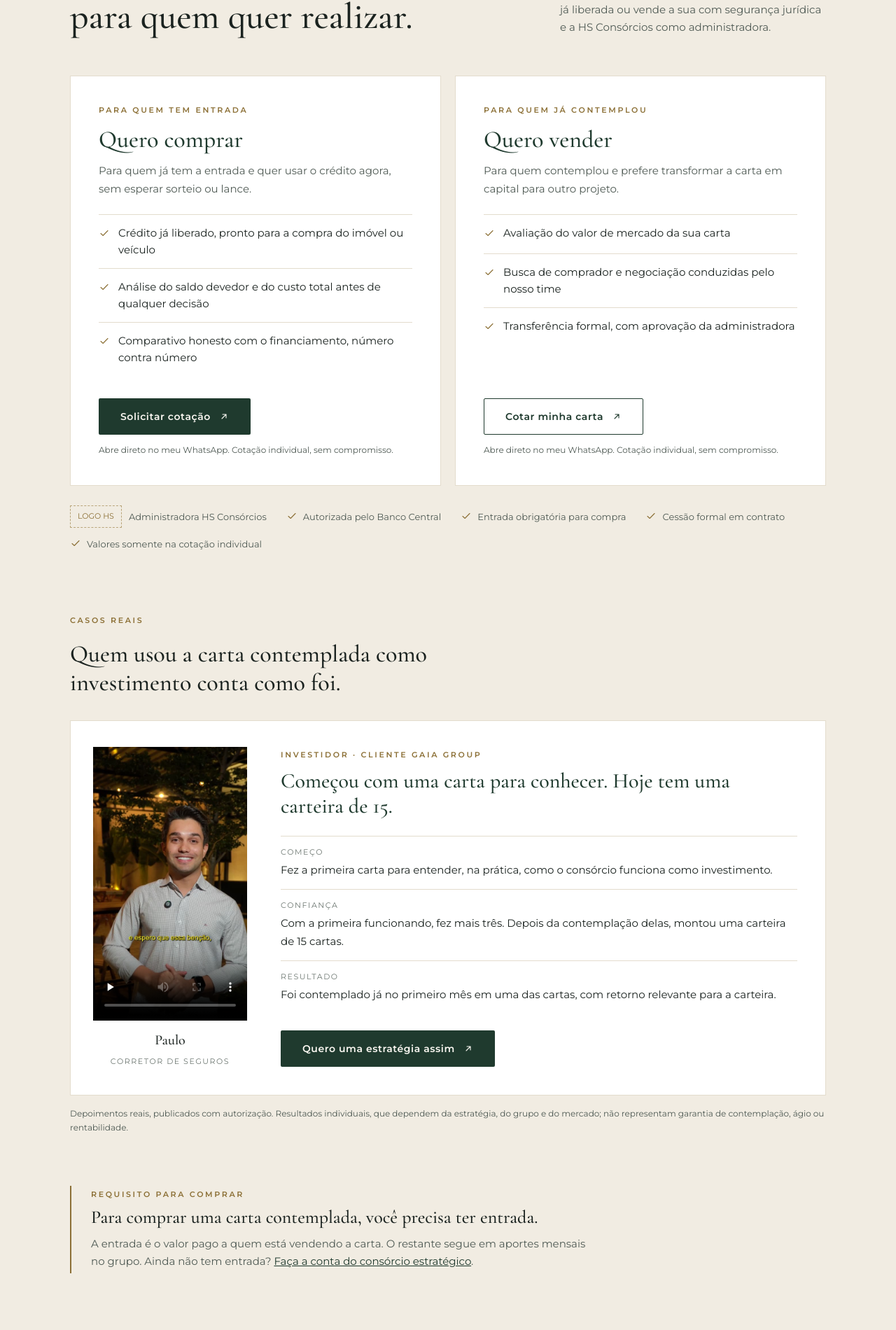
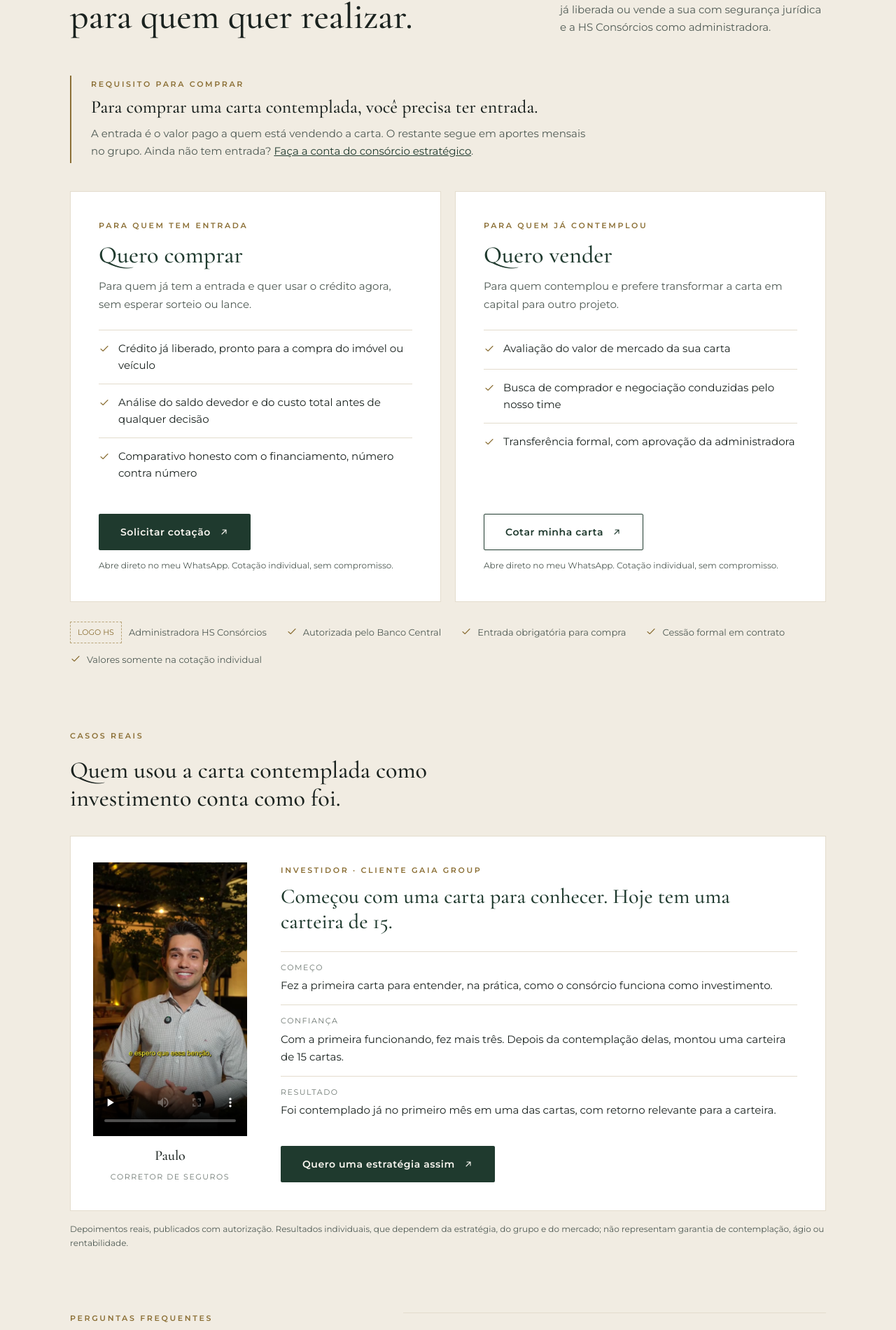
Before and after one commit to joaoc23dias/Consorcio-Inteligente-, a Next.js app: page / in a window 1280 px wide. Shown: the part 5420-7320 px from the top of the page at 70% size. Built offline with nearby package versions, Linux system fonts and the light colour scheme; grey boxes are pictures that could not be loaded.

Commit message:
Cartas contempladas: nova ordem (requisito antes dos botões) e chamada final de cotação
Co-Authored-By: Claude Opus 5.5 <noreply@anthropic.com>
Claude-Session: https://claude.ai/code/session_01PWsREDKrVSqGNK6L7kcVFr

```diff
--- a/app/components/Cartas.jsx
+++ b/app/components/Cartas.jsx
@@ -104,7 +104,15 @@ export default function Cartas() {
           </p>
         </div>
 
-        <div className="row" style={{ gap: 20, marginTop: 56 }}>
+        <div className="nota" style={{ marginTop: 56 }}>
+          <p className="eyebrow" style={{ marginBottom: 8 }}>Requisito para comprar</p>
+          <p style={{ margin: '0 0 8px', fontFamily: 'var(--serif)', fontSize: 26, lineHeight: 1.25, color: 'var(--ink)' }}>Para comprar uma carta contemplada, você precisa ter entrada.</p>
+          <p className="cp" style={{ margin: 0, maxWidth: 720 }}>
+            A entrada é o valor pago a quem está vendendo a carta. O restante segue em aportes mensais no grupo. Ainda não tem entrada? <a href="#conta">Faça a conta do consórcio estratégico</a>.
+          </p>
+        </div>
+
+        <div className="row" style={{ gap: 20, marginTop: 40 }}>
           {LADOS.map((l) => {
             const escuro = false;
             const principal = l.id === 'comprar';
@@ -219,14 +227,6 @@ export default function Cartas() {
           )}
         </div>
 
-        <div className="nota" style={{ marginTop: 72 }}>
-          <p className="eyebrow" style={{ marginBottom: 8 }}>Requisito para comprar</p>
-          <p style={{ margin: '0 0 8px', fontFamily: 'var(--serif)', fontSize: 26, lineHeight: 1.25, color: 'var(--ink)' }}>Para comprar uma carta contemplada, você precisa ter entrada.</p>
-          <p className="cp" style={{ margin: 0, maxWidth: 720 }}>
-            A entrada é o valor pago a quem está vendendo a carta. O restante segue em aportes mensais no grupo. Ainda não tem entrada? <a href="#conta">Faça a conta do consórcio estratégico</a>.
-          </p>
-        </div>
-
         <div id="cartas-faq" className="row" style={{ gap: 72, marginTop: 88 }}>
           <div className="col" style={{ flex: '1 1 320px' }}>
             <p className="eyebrow">Perguntas frequentes</p>
@@ -254,6 +254,17 @@ export default function Cartas() {
           </div>
         </div>
 
+        <div className="row" style={{ marginTop: 72, paddingTop: 40, borderTop: '1px solid var(--rule)', gap: 24, alignItems: 'center', justifyContent: 'space-between' }}>
+          <p style={{ margin: 0, fontFamily: 'var(--serif)', fontSize: 28, lineHeight: 1.2, flex: '1 1 360px' }}>Tem a entrada ou uma carta contemplada? Peça a sua cotação.</p>
+          <div className="row" style={{ gap: 12 }}>
+            {LADOS.map((l) => (
+              <a key={l.id} href={wa(l.msg)} target="_blank" rel="noopener noreferrer" className={`btn btn-ico ${l.id === 'comprar' ? 'btn-pri' : 'btn-sec'}`} onClick={() => track('cartas_whatsapp', { lado: `${l.id}_final` })}>
+                {l.cta}<span className="ico"><Seta /></span>
+              </a>
+            ))}
+          </div>
+        </div>
+
         <p className="cp" style={{ fontSize: 12, marginTop: 48, maxWidth: 860 }}>
           O valor de negociação de uma carta depende do mercado e das condições da cota. Não há garantia de ágio, prazo de venda ou rentabilidade. Toda transferência está sujeita à análise e aprovação da administradora.
         </p>
```
